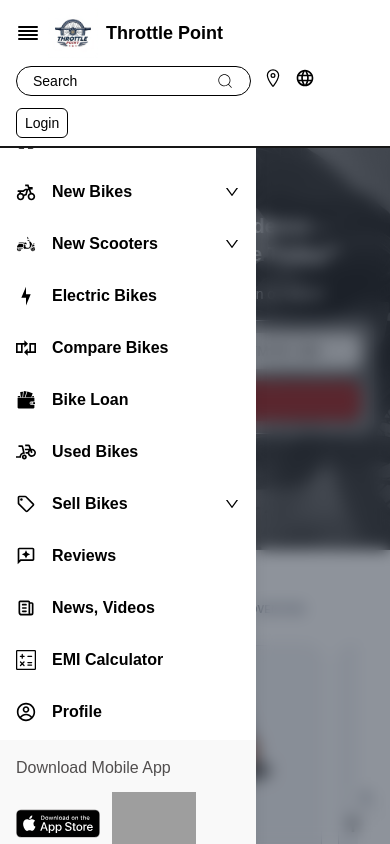
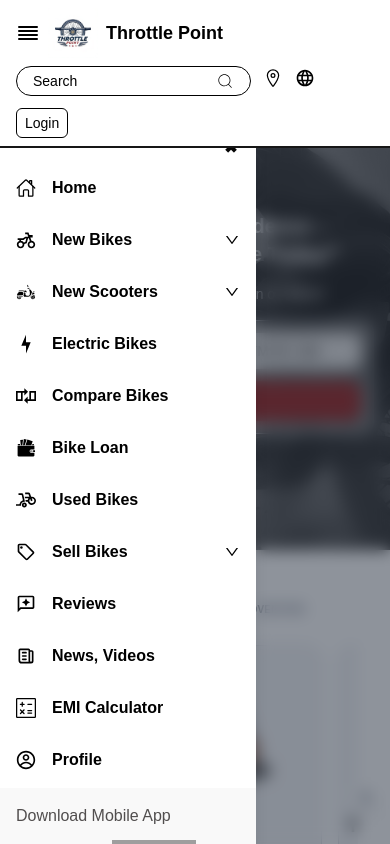
Before and after one commit to joshwaantony/THROTTLE_POINT, a Next.js app: page /home in a window 390 px wide. Both pictures are taken after a click on the button 28 px from the left and 33 px from the top of the page. Shown: the top 844 px of the page. Built offline with nearby package versions, Linux system fonts and the light colour scheme; grey boxes are pictures that could not be loaded.

Commit message:
update navbar

```diff
--- a/src/component/Navbar.js
+++ b/src/component/Navbar.js
@@ -102,7 +102,7 @@ function Navbar() {
         </div>
 
         {/* Right Section */}
-        <div className="relative flex items-center gap-3 mt-2 md:mt-0 flex-wrap md:flex-nowrap">
+        <div className="relative flex items-center gap-3 mt-2 md:mt-0 flex-wrap sm:flex-nowrap">
           {/* Search */}
           <div className="flex items-center border border-black rounded-2xl px-4 py-1 sm:px-6 sm:py-2">
             <input
--- a/src/component/Sidebar.js
+++ b/src/component/Sidebar.js
@@ -37,7 +37,7 @@ const Sidebar = ({ onClose }) => {
   };
 
   return (
-    <div className="fixed inset-0 z-40 flex pt-20">
+    <div className="fixed inset-0 z-40 flex pt-32 sm:pt-20">
       {/* Overlay */}
       <div className="fixed inset-0 bg-gray-800/50 backdrop-blur-sm" />
 
```
